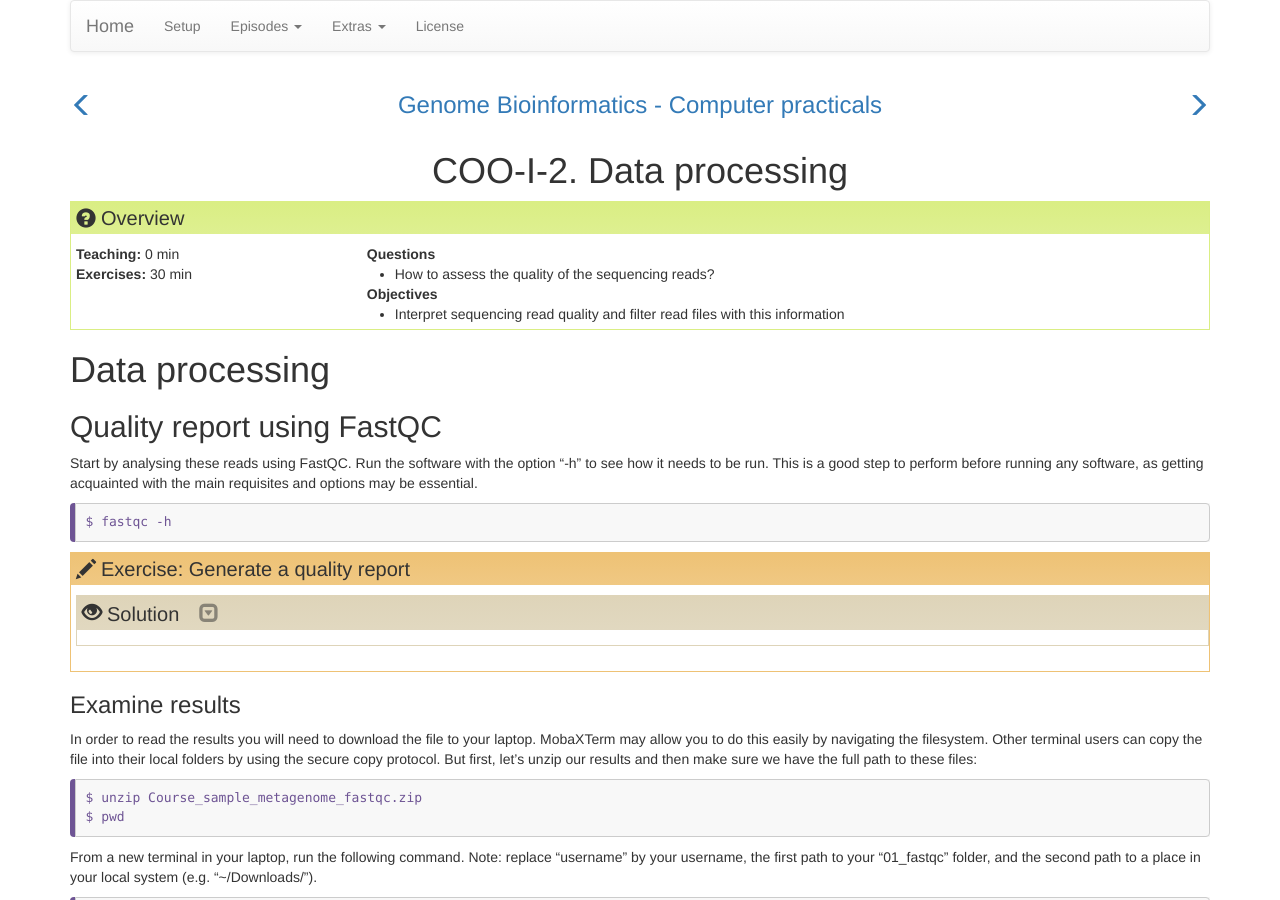
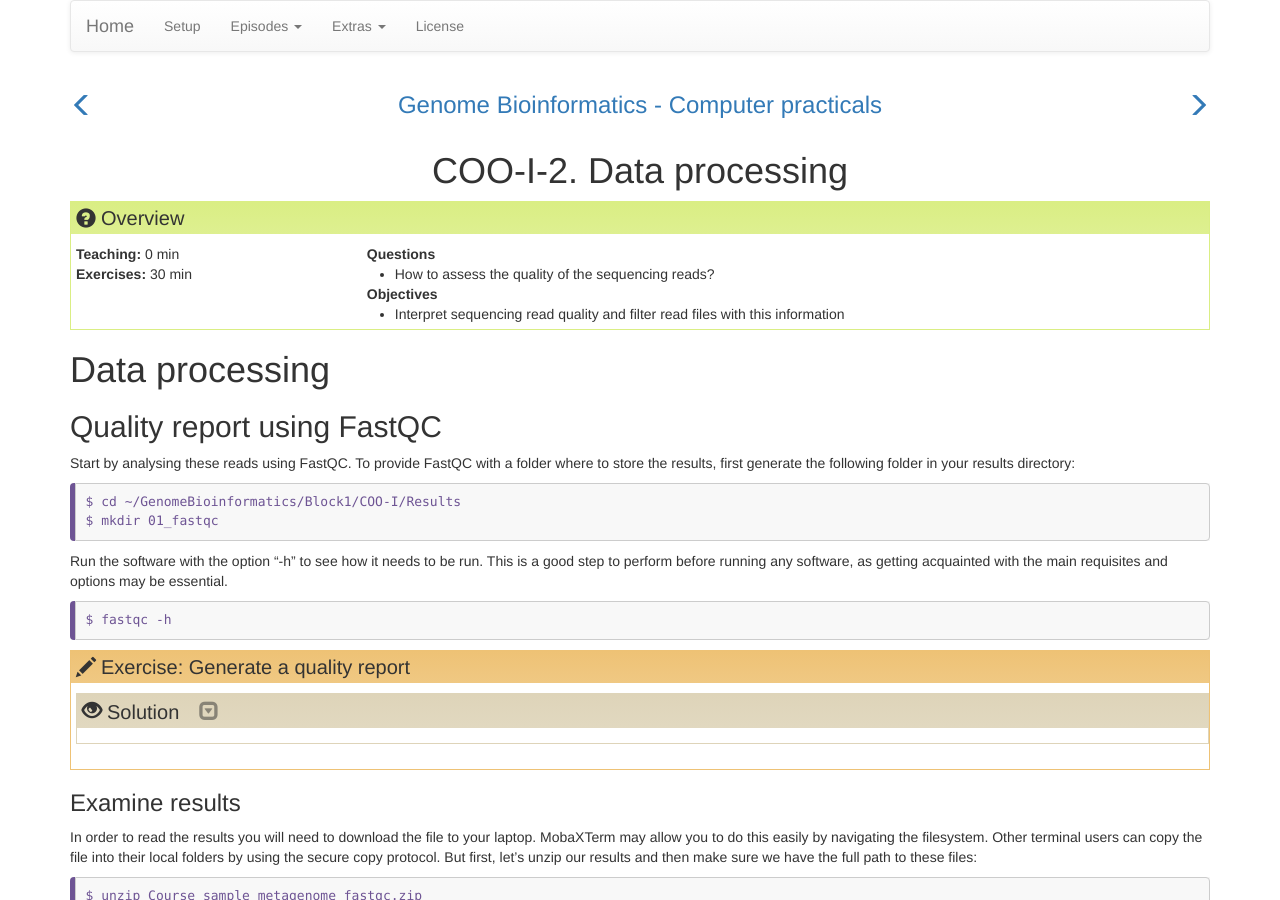
Before and after one commit to TeamMGE/GenomeBioinformaticsCourse, a Jekyll site: the page built from _episodes/12-COOI.md, in a window 1280 px wide and 900 px high. Built offline with Jekyll 4.4.1, drawn with Linux system fonts in a browser that asks for light colours.

Commit message:
Update 12-COOI.md

```diff
--- a/_episodes/12-COOI.md
+++ b/_episodes/12-COOI.md
@@ -14,7 +14,14 @@ objectives:
 
 ## Quality report using FastQC
 
-Start by analysing these reads using FastQC. Run the software with the option “-h” to see how it needs to be run.
+Start by analysing these reads using FastQC. To provide FastQC with a folder where to store the results, first generate the following folder in your results directory:
+~~~
+$ cd ~/GenomeBioinformatics/Block1/COO-I/Results
+$ mkdir 01_fastqc
+~~~
+{: .bash}
+
+Run the software with the option “-h” to see how it needs to be run.
 This is a good step to perform before running any software, as getting acquainted with the main requisites and options may be essential.
 ~~~
 $ fastqc -h
```
